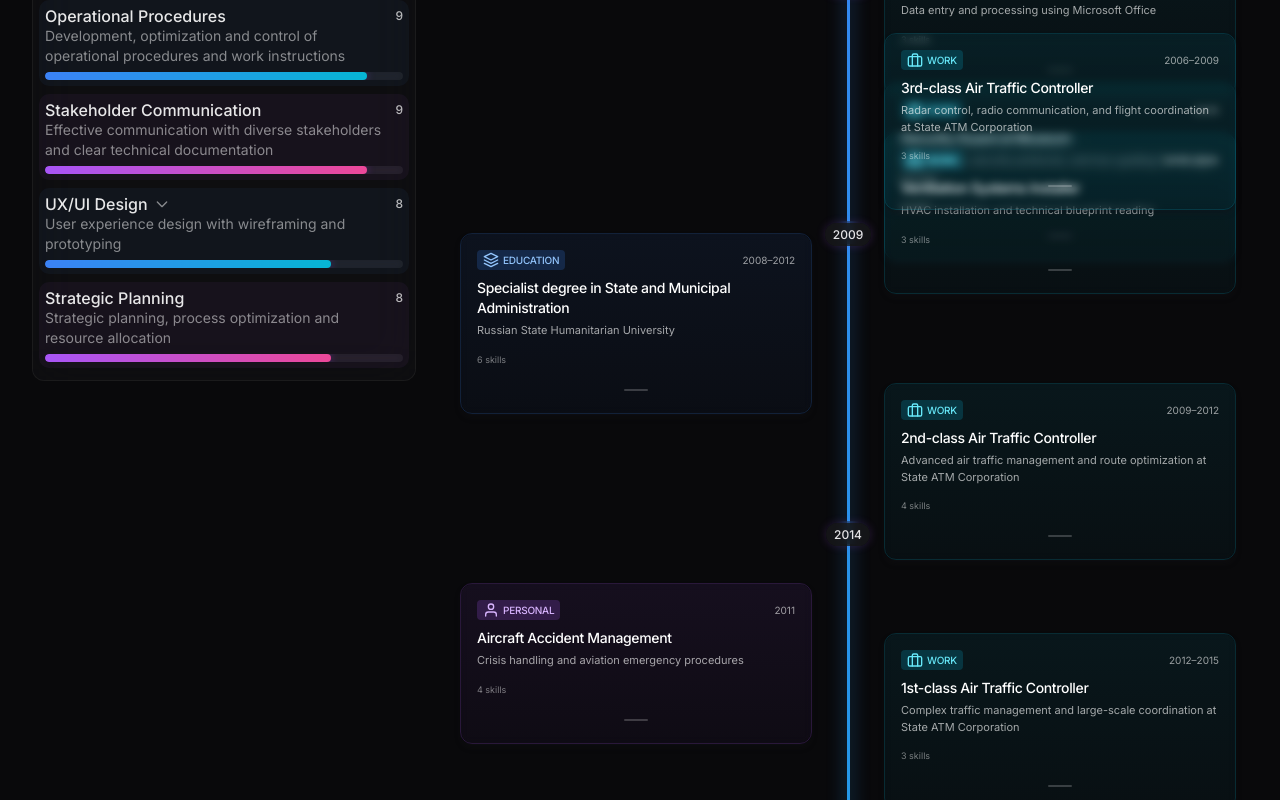
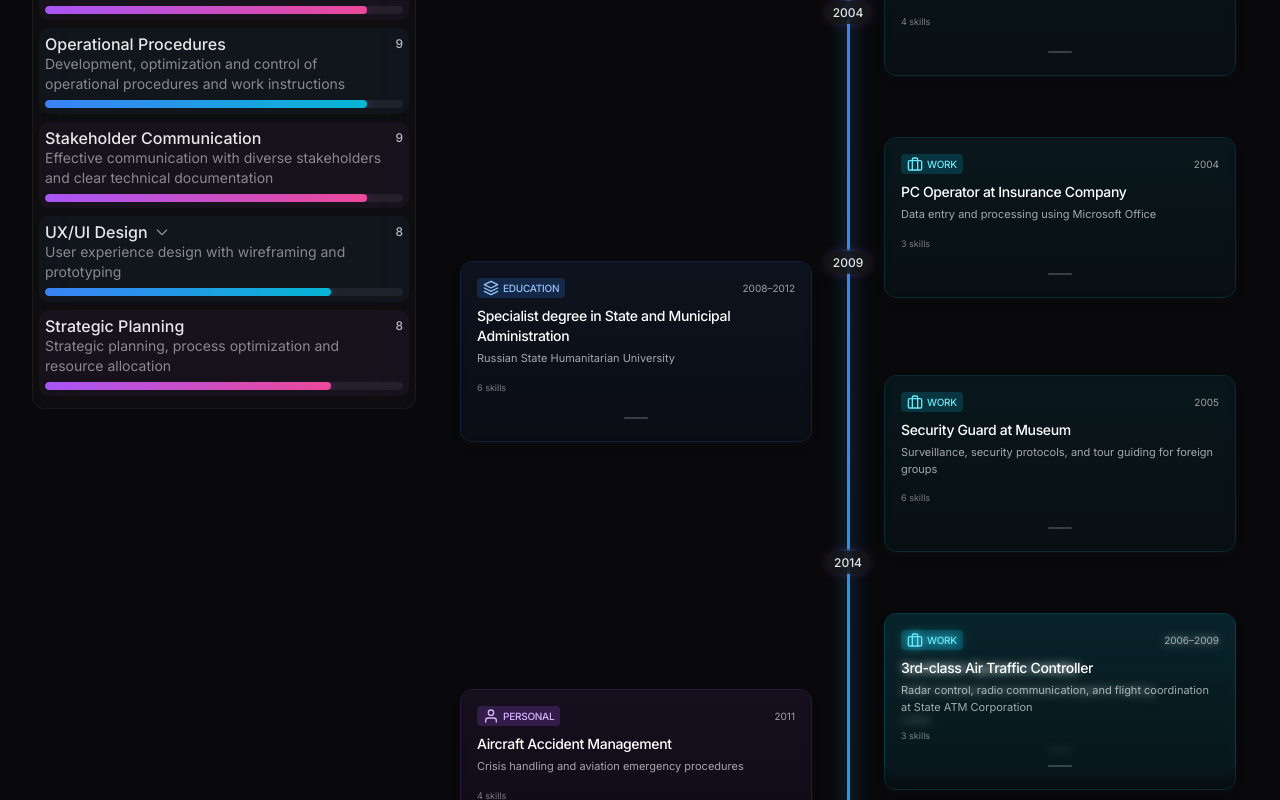
Before and after one commit to fiboboy/cv-website, a Next.js app in the folder web/: page / in a window 1280 px wide. Shown: the part 980-1780 px from the top of the page. Built offline with nearby package versions, Linux system fonts and the light colour scheme.

Commit message:
Update headline messaging and improve timeline overlap handling

```diff
--- a/web/src/app/page.tsx
+++ b/web/src/app/page.tsx
@@ -26,7 +26,7 @@ export default function Home() {
               "@type": "Person",
               "name": "Mikhail Dziubenko",
               "jobTitle": "Aviation SME & Tech Lead",
-              "description": "AI & Crypto Enthusiast | Vibe Developer | Aviation SME | Instruction Design Wizard | Seasoned Team Lead & Mentor",
+              "description": "AI & Crypto Enthusiast | AI Agentic Developer | Aviation SME | Instruction Design Wizard | Seasoned Team Lead & Mentor | Expert in Crisis Management",
               "url": "https://mikhail.vercel.app/",
               "sameAs": [
                 "https://x.com/fiboboy",
@@ -147,7 +147,7 @@ export default function Home() {
               className="text-4xl md:text-5xl lg:text-6xl font-bold text-white mt-16 mb-4 mx-auto block"
             />
             <p className="text-lg md:text-xl text-neutral-400 max-w-2xl mb-8 mx-auto">
-              AI & Crypto Enthusiast | Vibe Developer | Aviation SME | Instruction Design Wizard | Seasoned Team Lead & Mentor
+              AI & Crypto Enthusiast | AI Agentic Developer | Aviation SME | Instruction Design Wizard | Seasoned Team Lead & Mentor | Expert in Crisis Management
               <br />
               <span className="text-neutral-500 text-base md:text-lg">🌍 Curiosity-Driven Tech Explorer</span>
             </p>
--- a/web/src/components/ui/Timeline.tsx
+++ b/web/src/components/ui/Timeline.tsx
@@ -4,7 +4,7 @@ import React from 'react';
 import { SkillsTable } from './timeline/SkillsTable';
 import { MobileTimeline } from './timeline/MobileTimeline';
 import { DesktopTimeline } from './timeline/DesktopTimeline';
-import { ActivePeriod, ExpandedCard, SkillWeight, TimelineItem, TimelineItemWithSide } from './timeline/types';
+import { ActivePeriod, ExpandedCard, ProcessedTimelineItem, SkillWeight, TimelineItem, TimelineItemWithSide } from './timeline/types';
 import { getYearPosition, getOverlappingGroups, softSkills, rankedCompetencies, skillsMapping } from './timeline/utils';
 
 // Функция для консолидации похожих скиллов
@@ -620,12 +620,6 @@ export function Timeline() {
     type VerticalRanges = Array<{start: number, end: number, index: number}>;
     const verticalRanges: VerticalRanges = [];
 
-    // Find expanded card index if it exists in this column
-    const expandedCardIndex = expandedCard
-      ? sortedItems.findIndex(item =>
-          `${item.category}-${item.startYear}-${item.title.replace(/\s+/g, '-')}` === expandedCard.id)
-      : -1;
-
     // Calculate positions and shifts
     const processedItems = sortedItems.map((item, idx) => {
       // Get exact position based on year - primary positioning factor
@@ -633,36 +627,32 @@ export function Timeline() {
       const height = getCardHeight(item);
       const end = basePosition + height;
 
-      // For desktop view, don't apply vertical shifts to maintain exact year alignment
-      // For mobile view, still adjust to prevent overlaps
-      const shouldCheckOverlaps =
-        isMobileView ||
-        (idx === expandedCardIndex); // Only expanded card can shift in desktop
+      // Apply a gentle cascading shift when cards overlap so each one remains clickable
+      const overlapPadding = isMobileView ? 160 : 40;
+      const spacingBetweenCards = isMobileView ? 48 : 28;
 
       let verticalShift = 0;
 
-      if (shouldCheckOverlaps) {
-        // Find overlapping ranges
-        const OVERLAP_PADDING = isMobileView ? 160 : 10; // Minimal padding for desktop
+      const overlappingRanges = verticalRanges.filter(range => {
+        const paddedStart = range.start - overlapPadding;
+        const paddedEnd = range.end + overlapPadding;
+        return basePosition < paddedEnd && end > paddedStart;
+      });
 
-        // Find overlapping ranges with padding
-        const overlaps = verticalRanges.filter(range =>
-          (basePosition >= range.start - OVERLAP_PADDING && basePosition < range.end) ||
-          (end > range.start && end <= range.end + OVERLAP_PADDING) ||
-          (basePosition <= range.start && end >= range.end)
-        );
-
-        // Calculate vertical shift - reduce for desktop to maintain year alignment
-        if (overlaps.length > 0) {
-          const spacingMultiplier = isMobileView ? 180 : 20; // Minimal shift for desktop
-          verticalShift = spacingMultiplier * overlaps.length;
+      if (overlappingRanges.length > 0) {
+        const maxOccupiedEnd = Math.max(...overlappingRanges.map(range => range.end));
+        if (basePosition <= maxOccupiedEnd) {
+          verticalShift = maxOccupiedEnd - basePosition + spacingBetweenCards;
         }
       }
 
+      const finalStart = basePosition + verticalShift;
+      const finalEnd = finalStart + height;
+
       // Update vertical ranges
       verticalRanges.push({
-        start: basePosition + verticalShift,
-        end: basePosition + height + verticalShift,
+        start: finalStart,
+        end: finalEnd,
         index: idx
       });
 
@@ -945,8 +935,18 @@ export function Timeline() {
   // Combined items for mobile view
   const allProcessedItems = [...processedLeftItems, ...processedRightItems];
 
-  // Get maximum height for content - используем maxPosition вместо сложных вычислений
-  const contentHeight = maxPosition + 200; // Добавляем отступ снизу
+  const getColumnMaxPosition = (items: ProcessedTimelineItem[]) => (
+    items.length ? Math.max(...items.map(item => item.basePosition + item.verticalShift + item.height)) : 0
+  );
+
+  const processedMaxPosition = Math.max(
+    getColumnMaxPosition(processedLeftItems),
+    getColumnMaxPosition(processedRightItems)
+  );
+
+  const baseContentHeight = maxPosition + 200;
+  const contentHeight = Math.max(baseContentHeight, processedMaxPosition + 120);
+  const timelineHeightWithShifts = Math.max(totalTimelineHeight, contentHeight + 120);
 
   return (
     <div id="timeline" className="w-full relative scroll-mt-20" ref={containerRef} onClick={handleBackgroundClick}>
@@ -984,7 +984,7 @@ export function Timeline() {
                 maxYear={maxYear}
                 timelineData={timelineData}
                 getExpandedCardExtraHeight={getExpandedCardExtraHeight}
-                totalTimelineHeight={totalTimelineHeight}
+                totalTimelineHeight={timelineHeightWithShifts}
                 contentHeight={contentHeight}
                 yearStart={MIN_YEAR}
                 yearEnd={maxYear}
--- a/web/src/components/ui/timeline/DesktopTimeline.tsx
+++ b/web/src/components/ui/timeline/DesktopTimeline.tsx
@@ -161,7 +161,7 @@ export function DesktopTimeline({
                   key={index}
                   className="absolute w-[calc(100%-2rem)]"
                   style={{
-                    top: `${item.basePosition}px`,
+                    top: `${item.basePosition + item.verticalShift}px`,
                     height: `${item.height}px`,
                     transition: 'all 0.5s cubic-bezier(0.4, 0, 0.2, 1)',
                     transform: `translateX(-20px)`,
@@ -215,7 +215,7 @@ export function DesktopTimeline({
                   key={index}
                   className="absolute w-[calc(100%-2rem)]"
                   style={{
-                    top: `${item.basePosition}px`,
+                    top: `${item.basePosition + item.verticalShift}px`,
                     height: `${item.height}px`,
                     transition: 'all 0.5s cubic-bezier(0.4, 0, 0.2, 1)',
                     transform: `translateX(20px)`,
```
